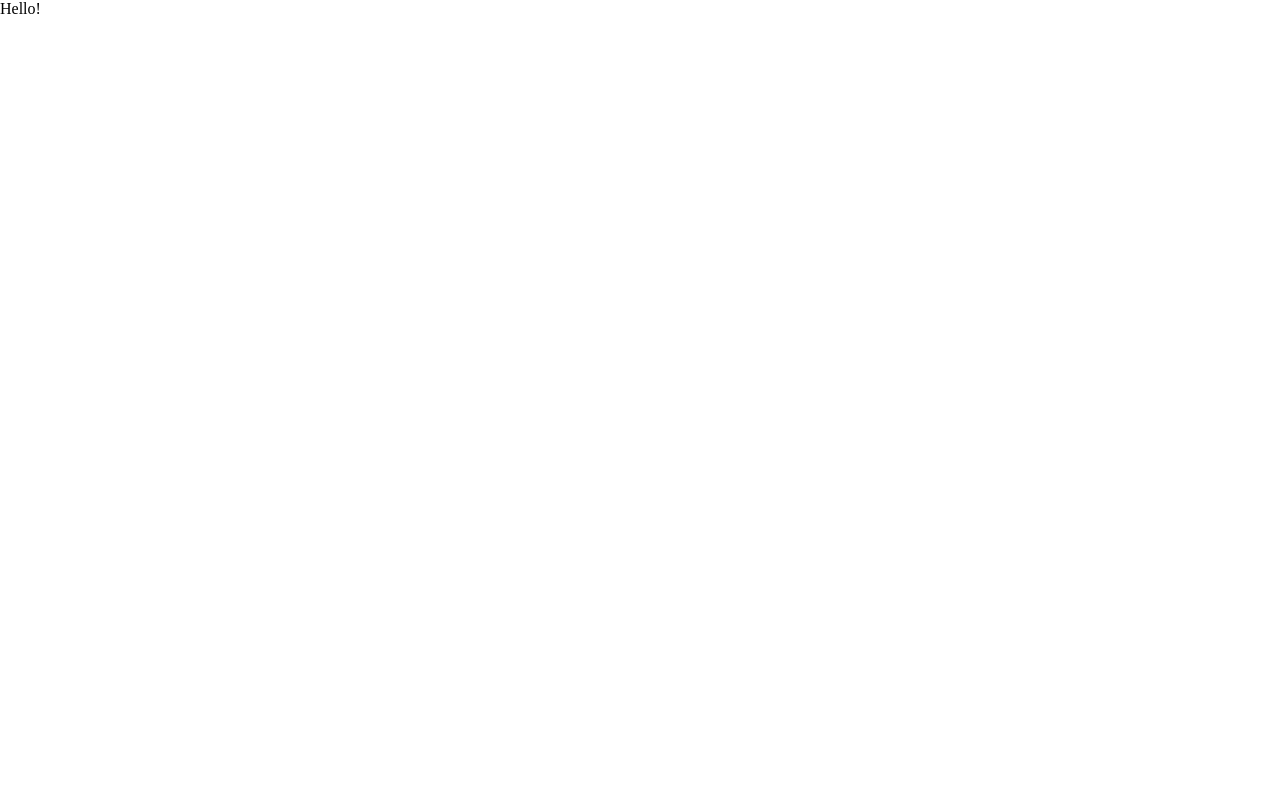
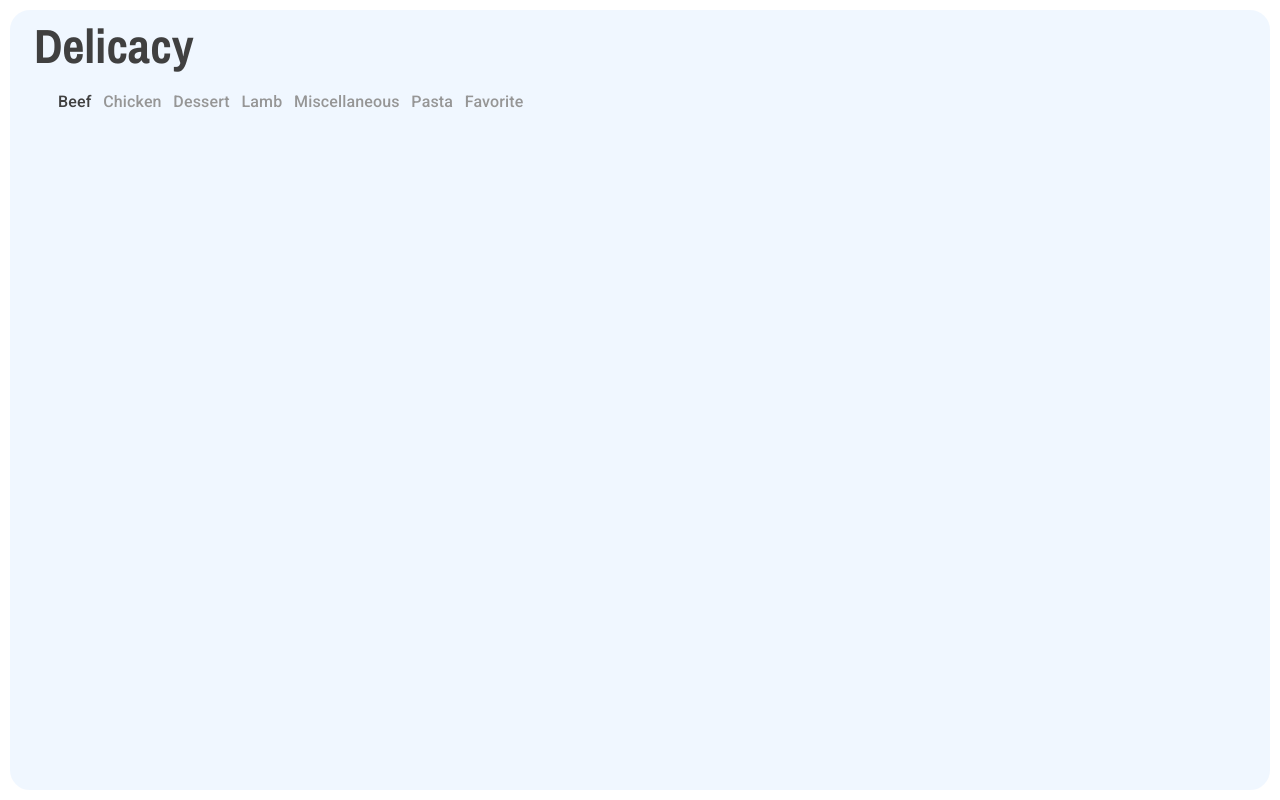
Before and after one commit to FahmiEfendy/delicacy, a React (Vite) app: page / in a window 1280 px wide. Built offline with nearby package versions, Linux system fonts and the light colour scheme.

Commit message:
feat: add categories

```diff
--- a/src/App.jsx
+++ b/src/App.jsx
@@ -1,5 +1,19 @@
+import { Container, Typography } from "@mui/material";
+
+import classes from "./style.module.scss";
+import Categories from "./components/Categories";
+
 function App() {
-  return <>Hello!</>;
+  return (
+    <Container maxWidth={false} className={classes.container}>
+      <Typography variant="h3" className={classes.logo}>
+        Delicacy
+      </Typography>
+      <Container maxWidth={false} className={classes.container__inner}>
+        <Categories />
+      </Container>
+    </Container>
+  );
 }
 
 export default App;
--- /dev/null
+++ b/src/components/Categories/index.jsx
@@ -0,0 +1,44 @@
+import { useState } from "react";
+import { Box, Typography } from "@mui/material";
+
+import classes from "./style.module.scss";
+
+const Categories = () => {
+  const categories = [
+    "Beef",
+    "Chicken",
+    "Dessert",
+    "Lamb",
+    "Miscellaneous",
+    "Pasta",
+    "Favorite",
+  ];
+
+  const [selectedCategory, setSelectedCategory] = useState("Beef");
+
+  const changeCategoryHandler = (c) => {
+    setSelectedCategory(c);
+  };
+
+  return (
+    <Box className={classes.category}>
+      {categories.map((c, i) => {
+        return (
+          <Typography
+            key={i}
+            className={
+              selectedCategory === c
+                ? classes.category__list_active
+                : classes.category__list
+            }
+            onClick={() => changeCategoryHandler(c)}
+          >
+            {c}
+          </Typography>
+        );
+      })}
+    </Box>
+  );
+};
+
+export default Categories;
--- /dev/null
+++ b/src/components/Categories/style.module.scss
@@ -0,0 +1,19 @@
+@import "../../styles/base.scss";
+
+.category {
+    @include directionX;
+    justify-content: space-between;
+    width: 40%;
+    cursor: pointer;
+
+    .category__list {
+      font-family: $font-roboto;
+      font-weight: $font-weight-medium;
+      color: $color-text-secondary;
+    }
+
+    .category__list_active {
+      @extend .category__list;
+      color: $color-text-primary;
+    }
+  }
--- /dev/null
+++ b/src/style.module.scss
@@ -0,0 +1,20 @@
+@import "./styles/base.scss";
+
+.container {
+  background-color: $color-background;
+  border: 10px solid $color-border;
+  border-radius: 30px;
+  width: 100vw;
+  height: 100vh;
+
+  .logo {
+    font-family: $font-archivo-narrow;
+    font-weight: $font-weight-bold;
+    color: $color-text-primary;
+    margin-top: 0.5rem;
+  }
+
+  .container__inner {
+    margin-top: 1rem;
+  }
+}
--- a/src/styles/base.scss
+++ b/src/styles/base.scss
@@ -1,3 +1,4 @@
+@import "./color.scss";
 @import "./typography.scss";
 @import "./media-mixin.scss";
 @import "./global-mixin.scss"
--- /dev/null
+++ b/src/styles/color.scss
@@ -0,0 +1,5 @@
+$color-background: #f0f7ff;
+$color-border: #ffffff;
+
+$color-text-primary: #404040;
+$color-text-secondary: #969696;
```
